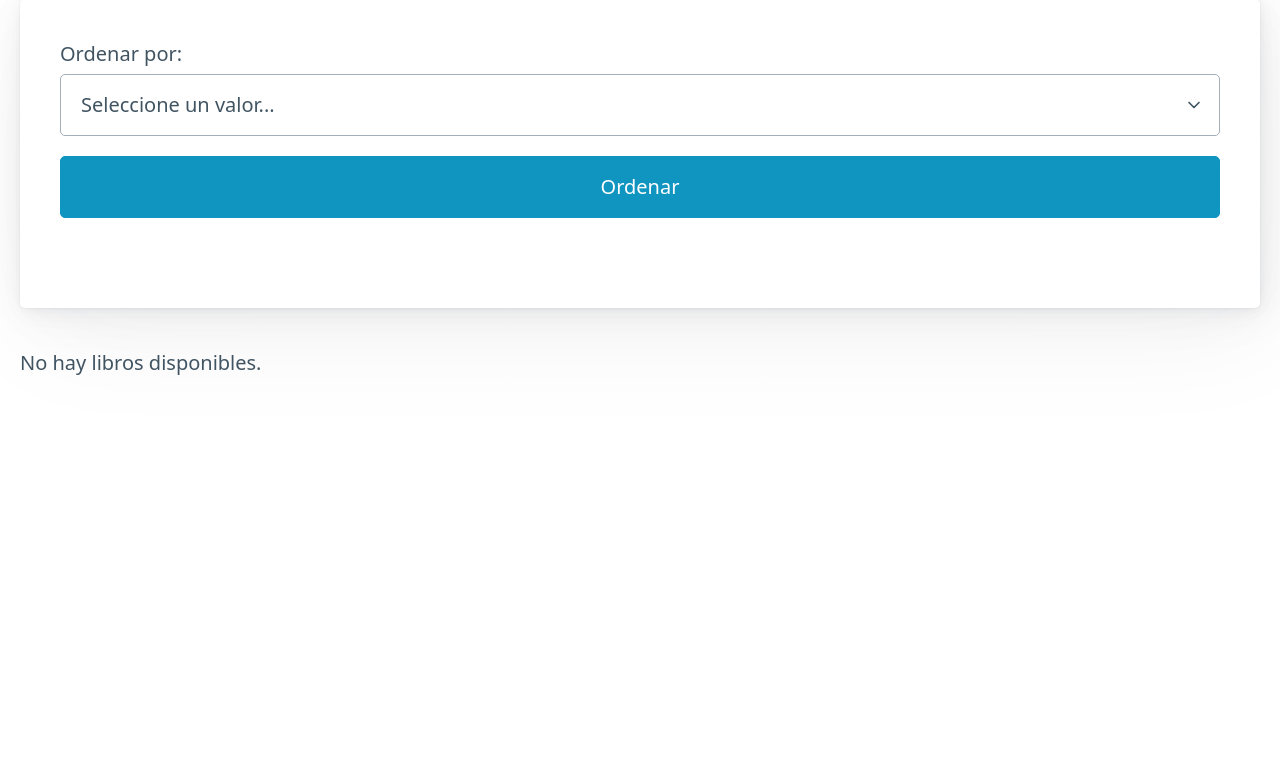
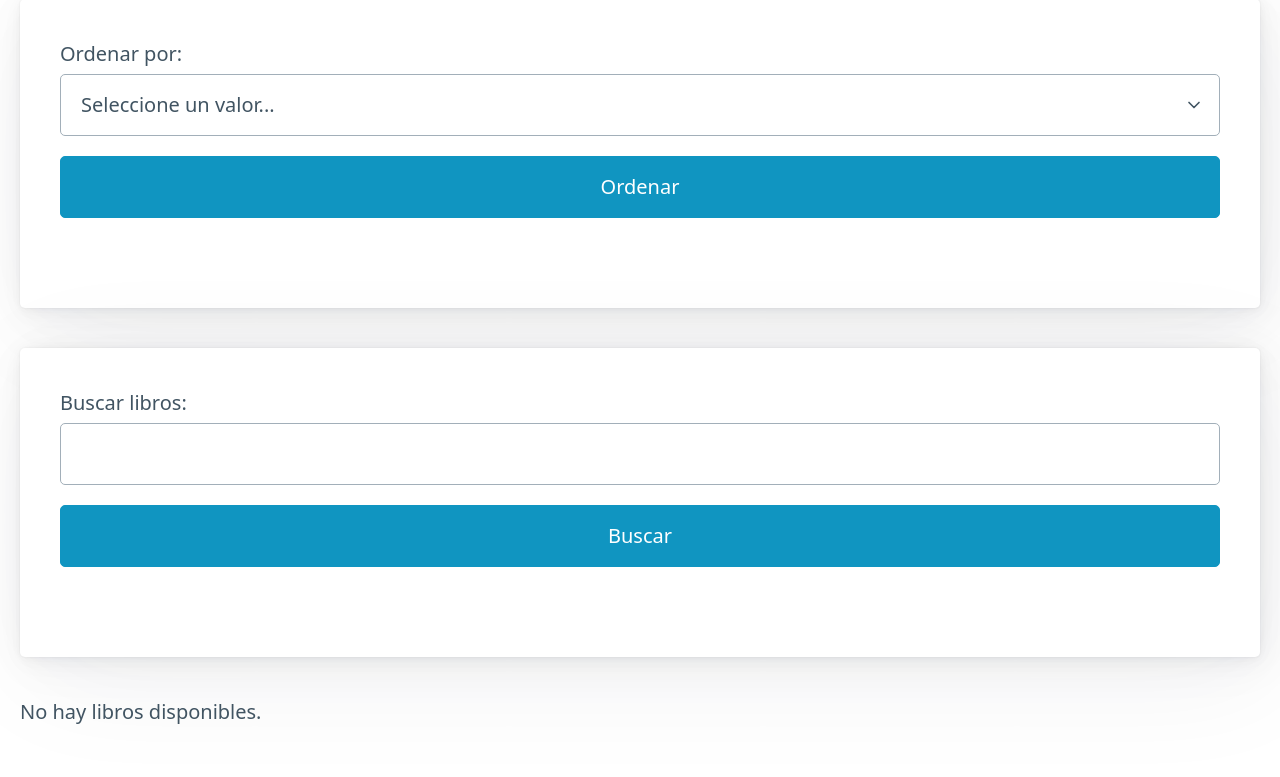
Before and after one commit to ieshm-2daw/libreria-dakkusu988, a Django app: page /alfabeticamente in a window 1280 px wide. Shown: the part 243-1020 px from the top of the page. Before the commit the page ends 618 px from the top, so only its background shows below. Run offline with Django 4.2, Linux system fonts and the light colour scheme; data that the repository does not hold is empty.

Commit message:
intento de filtrado de busqueda (no sale)

```diff
--- a/biblioteca/templates/biblioteca/listadoAlfabeticos.html
+++ b/biblioteca/templates/biblioteca/listadoAlfabeticos.html
@@ -42,6 +42,15 @@
             {% endif %}
         </article>
 
+        <!-- Barra de búsqueda -->
+        <article>
+            <form action="{% url 'buscarLibros' %}" method="GET">
+                <label for="q">Buscar libros:</label>
+                <input type="text" id="q" name="q">
+                <input type="submit" value="Buscar">
+            </form>
+        </article>
+
         <!-- Listado de libros -->
         {% for book in object_list %}
             <article>
--- a/biblioteca/urls.py
+++ b/biblioteca/urls.py
@@ -1,7 +1,7 @@
 # Archivo urls.py de biblioteca
 
 from django.urls import path
-from .views import listadoLibros, anadirLibros, detallesLibros, editarLibros, borrarLibros, listadoDisponibles, misLibros, prestarLibros, devolverLibros, listadoAlfabeticos
+from .views import listadoLibros, anadirLibros, detallesLibros, editarLibros, borrarLibros, listadoDisponibles, misLibros, prestarLibros, devolverLibros, listadoAlfabeticos, BuscarLibros
 
 urlpatterns = [
     path('', listadoLibros.as_view(), name='listadoLibros'),
@@ -14,4 +14,6 @@ urlpatterns = [
     path('prestar/<int:pk>', prestarLibros.as_view(), name='prestarLibros'),
     path('devolver/<int:pk>', devolverLibros.as_view(), name='devolverLibros'),
     path('alfabeticamente', listadoAlfabeticos.as_view(), name='listadoAlfabeticos'),
+    path('buscar/', BuscarLibros.as_view(), name='buscarLibros'),
+
 ]
--- a/biblioteca/views.py
+++ b/biblioteca/views.py
@@ -4,6 +4,7 @@ from .models import Libro, Prestamo, Autor
 from django.urls import reverse, reverse_lazy
 from typing import Any
 from datetime import date
+from django.db.models import Q
 
 # 1. LIBROS (CRUD)
 class listadoLibros(ListView):
@@ -133,3 +134,16 @@ class listadoAlfabeticos(ListView):
         context = super().get_context_data(**kwargs)
         context['autores'] = Autor.objects.all()  # Pasar todos los autores al contexto
         return context
+
+#7. BUSQUEDA DE LIBROS POR TITULO
+class BuscarLibros(ListView):
+    model = Libro
+    template_name = 'biblioteca/buscarLibros.html'
+
+    def get_queryset(self):
+        query = self.request.GET.get('q')
+        object_list = Libro.objects.filter(
+            Q(titulo__icontains=query) |
+            Q(autores__nombre__icontains=query)
+        )
+        return object_list
```
